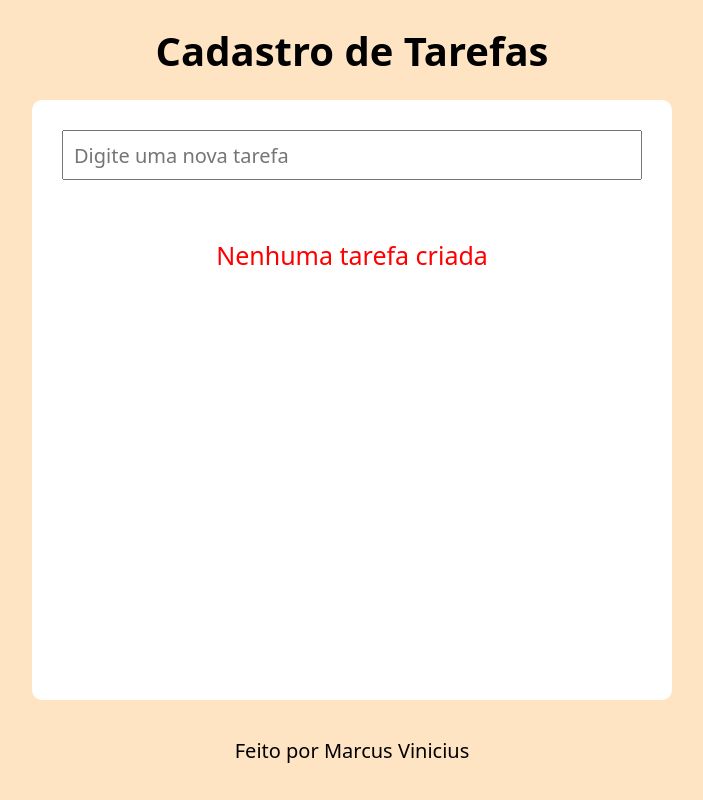
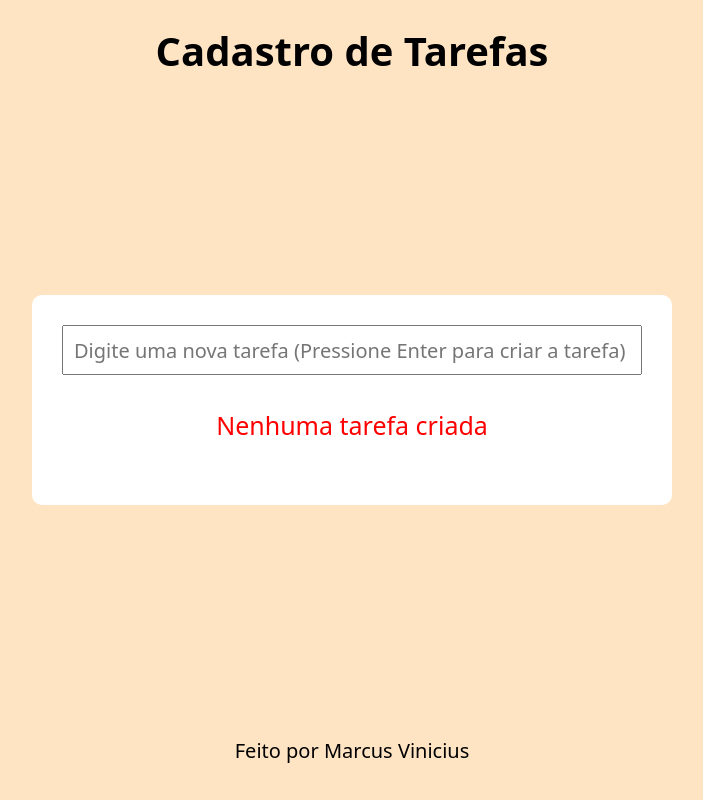
Before and after one commit to Marcux-yz/cadastro-de-tarefas, a React app: page / in a window 1280 px wide. Shown: the whole page, without its empty margins (288-991 px from the left). Built offline with nearby package versions, Linux system fonts and the light colour scheme.

Commit message:
Adicionar tabela das tarefas (Add task table)

```diff
--- a/src/components/Center.tsx
+++ b/src/components/Center.tsx
@@ -1,6 +1,8 @@
 import styled from "styled-components"
 import EntradaUsuario from "./EntradaUsuario"
 import StatusTarefas from "./StatusTarefas"
+import { useState } from "react"
+import TabelaTarefas from "./TabelaTarefas"
 
 const StyledCenter = styled.div`
   display: flex;
@@ -11,20 +13,37 @@ const StyledCenter = styled.div`
 const StyledCenterDiv = styled.div`
   background-color: white;
   border-radius: 10px;
-  height: 100%;
+  max-height: 500px;
   width: 50%;
   overflow-y: scroll;
   display: grid;
-  grid-template-rows: 100px 50px 1fr;
+  grid-template-rows: auto 100px 1fr;
   padding: 30px;
 `
 
 const Center = () => {
+
+  const [listaTarefas, setListaTarefas] = useState<string[]>([])
+
+  const adicionarTarefa = (novaTarefa: string) => {
+    setListaTarefas([...listaTarefas, novaTarefa])
+  }
+
   return (
     <StyledCenter>
       <StyledCenterDiv>
-        <EntradaUsuario/>
-        <StatusTarefas listaTarefas={[]}/>
+        <EntradaUsuario onAdicionar={adicionarTarefa}/>
+        {listaTarefas.length !== 0 && (
+          <>
+            <StatusTarefas listaTarefas={listaTarefas}/>
+            <TabelaTarefas listaTarefas={listaTarefas}/>
+          </>
+        )}
+        {listaTarefas.length === 0 && (
+          <>
+            <StatusTarefas listaTarefas={listaTarefas}/>
+          </>
+        )}
       </StyledCenterDiv>
     </StyledCenter>
   )
--- a/src/components/EntradaUsuario.tsx
+++ b/src/components/EntradaUsuario.tsx
@@ -1,3 +1,4 @@
+import { useState } from "react"
 import styled from "styled-components"
 
 const StyledEntradaUsuario = styled.input`
@@ -5,12 +6,28 @@ const StyledEntradaUsuario = styled.input`
   width: 100%;
   padding: 10px;
   font-size: 20px;
-
 `
 
-const EntradaUsuario = () => {
+type Props = {
+  onAdicionar: (tarefa: string) => void
+}
+
+const EntradaUsuario = (props: Props) => {
+
+  const [tarefa, setTarefa] = useState("")
+
+  const handlePressEnter = (e: React.KeyboardEvent<HTMLInputElement>) => {
+    if (e.key === "Enter" && tarefa.trim() !== "") {
+      props.onAdicionar(tarefa)
+      setTarefa("")
+    }
+  }
+
   return (
-    <StyledEntradaUsuario placeholder="Digite uma nova tarefa"/>
+    <StyledEntradaUsuario placeholder="Digite uma nova tarefa (Pressione Enter para criar a tarefa)"
+    value={tarefa}
+    onChange={(e) => setTarefa(e.currentTarget.value)}
+    onKeyDown={(e) => handlePressEnter(e)}/>
   )
 }
 
--- a/src/components/TabelaTarefas.tsx
+++ b/src/components/TabelaTarefas.tsx
@@ -0,0 +1,47 @@
+import styled from "styled-components"
+
+const StyledTable = styled.table`
+  border-collapse: collapse;
+  width: 100%;
+  height: 10%;
+  table-layout: fixed;
+`
+
+const StyledTableHead = styled.th`
+  border: 1px solid black;
+  text-align: left;
+  padding: 10px;
+`
+
+const StyledTableData = styled.td`
+  border: 1px solid black;
+  text-align: left;
+  padding: 10px;
+`
+
+type Props = {
+  listaTarefas: string[]
+}
+
+const TabelaTarefas = (props: Props) => {
+  return (
+    <StyledTable>
+      <thead>
+        <tr>
+          <StyledTableHead>Index</StyledTableHead>
+          <StyledTableHead>Tarefa</StyledTableHead>
+        </tr>
+      </thead>
+      <tbody>
+        {props.listaTarefas.map((tarefa, index) => (
+          <tr>
+            <StyledTableData>{index + 1}</StyledTableData>
+            <StyledTableData>{tarefa}</StyledTableData>
+          </tr>
+        ))}
+      </tbody>
+    </StyledTable>
+  )
+}
+
+export default TabelaTarefas
```
Also changed, not shown: 1 other file (tests, documents, lock files or other folders).
